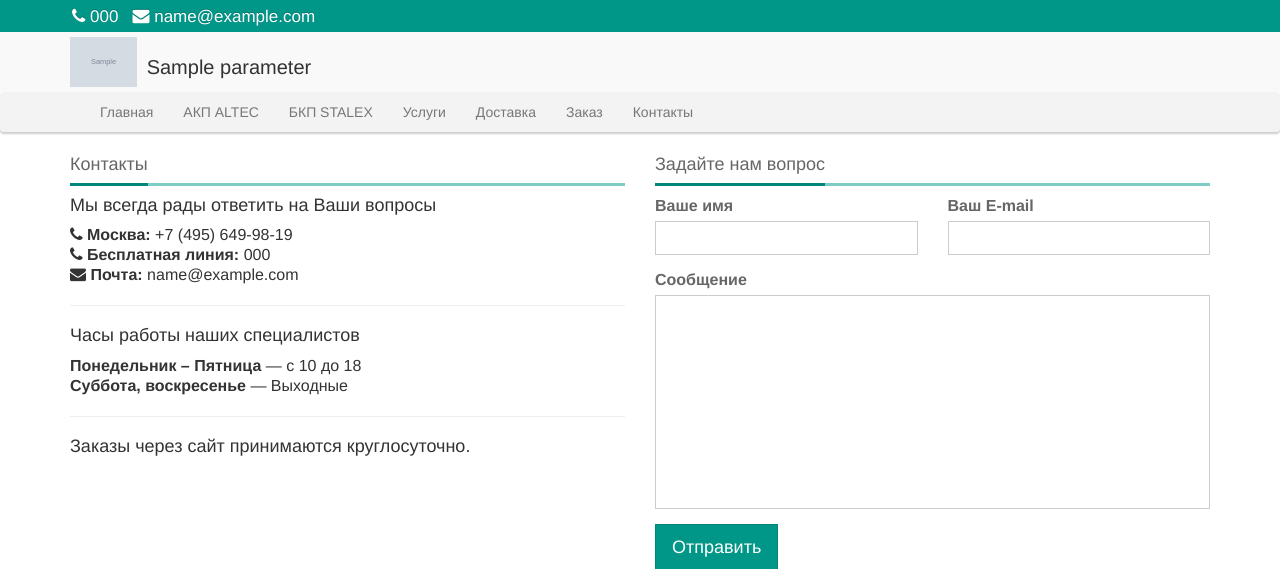
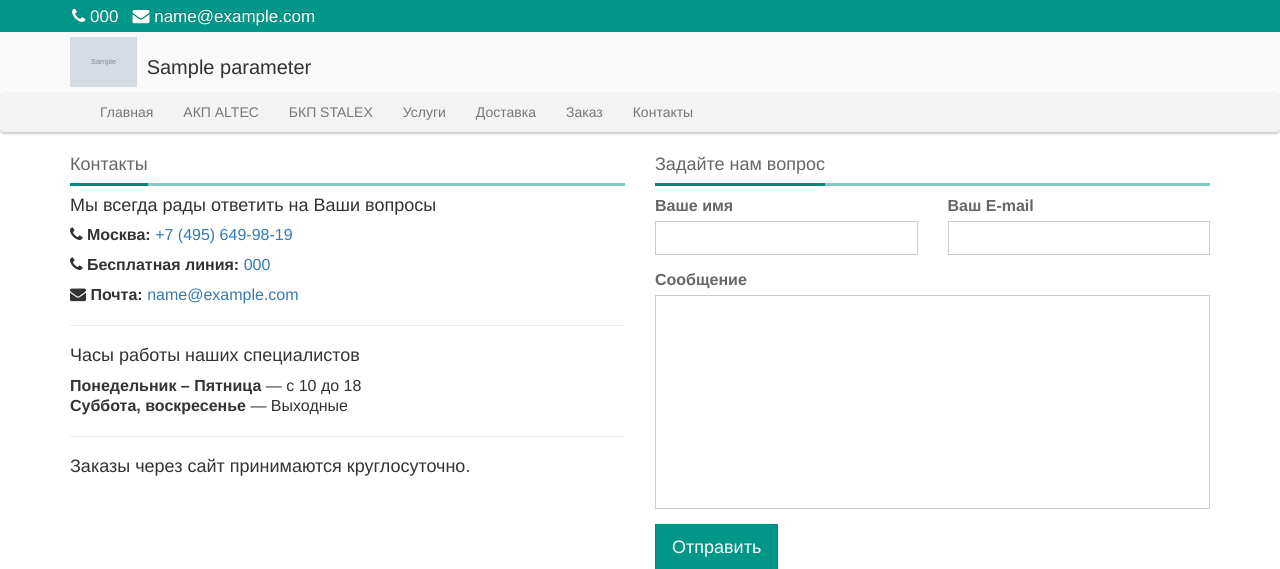
Before and after one commit to Rexagon/okayshop, a Django app: template templates/contacts.html in a window 1280 px wide. Shown: the top 569 px of the page. Run offline with Django 3.2, Linux system fonts and the light colour scheme; the template is opened without the code that fills it: most values are stand-ins (such as "Sample title", 1, 10 or a date in 2020); grey boxes marked "Sample" are stand-in pictures; some libraries are stand-ins or nearby versions.

Commit message:
Contacts improvement

```diff
--- a/templates/contacts.html
+++ b/templates/contacts.html
@@ -11,9 +11,9 @@
                     <div class="title"><span>Контакты</span></div>
                     <h4>Мы всегда рады ответить на Ваши вопросы</h4>
                     <ul class="list-unstyled">
-                        <li><b><i class="fa fa-phone"></i> Москва:</b> +7 (495) 649-98-19</li>
-                        <li><b><i class="fa fa-phone"></i> Бесплатная линия:</b> {{ parameters.phone }}</li>
-                        <li><b><i class="fa fa-envelope"></i> Почта:</b> {{ parameters.email }}</li>
+                        <li style="margin-bottom: 10px"><b><i class="fa fa-phone"></i> Москва:</b> <a href="tel:+74956499819">+7 (495) 649-98-19</a></li>
+                        <li style="margin-bottom: 10px"><b><i class="fa fa-phone"></i> Бесплатная линия:</b> <a href="tel:{{ parameters.phone }}">{{ parameters.phone }}</a></li>
+                        <li><b><i class="fa fa-envelope"></i> Почта:</b> <a href="mailto:{{ parameters.email }}">{{ parameters.email }}</a></li>
                     </ul>
                     <hr>
                     <h4>Часы работы наших специалистов</h4>
```
